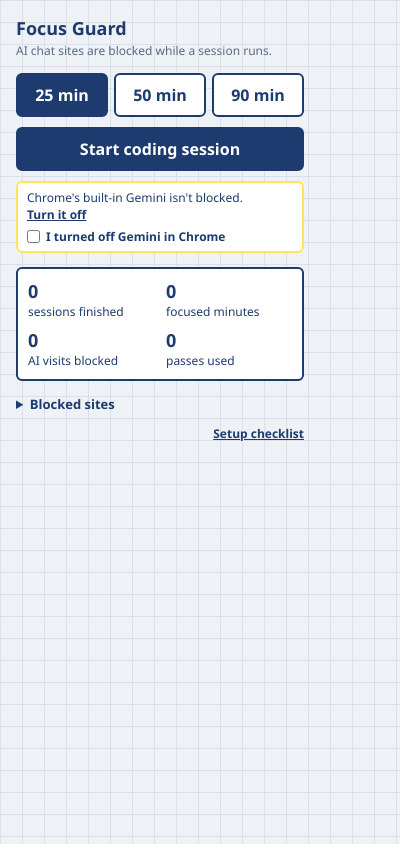
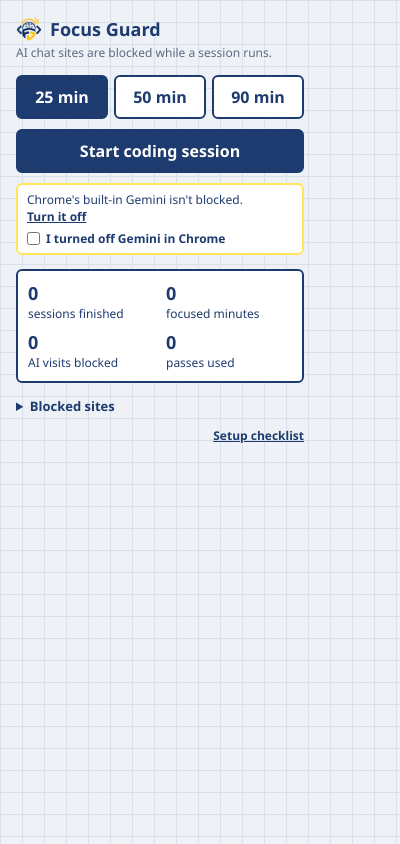
Before and after one commit to rishi555123/focus-guard, a browser extension: page src/popup/popup.html in a window 400 px wide. Drawn offline with Linux system fonts and the light colour scheme.

Commit message:
Show logo in popup, welcome and block pages
- Logo masters saved in docs/brand: the full logo with wordmark and
  tagline, and the icon on its own
- icons/logo-256.png, a tightly cropped transparent logo that stays sharp
  at the sizes used on the pages
- The logo next to the name in the popup, large above the welcome on the
  setup checklist, and small at the top of the block page
- The block page's logo is listed in web_accessible_resources and in the
  manifest test that pins what websites can load

Co-Authored-By: Claude Opus 5.5 <noreply@anthropic.com>

```diff
--- a/src/popup/popup.html
+++ b/src/popup/popup.html
@@ -2,7 +2,7 @@
 <html><head><meta charset="utf-8"><link rel="stylesheet" href="../shared/style.css">
 <style>
   body { width: 320px; padding: 16px; }
-  h1 { font-size: 18px; margin: 0 0 2px; }
+  h1 { font-size: 18px; margin: 0 0 2px; display: flex; align-items: center; gap: 8px; }
   .sub { font-size: 12px; margin: 0 0 14px; }
   .durations { display: flex; gap: 6px; margin-bottom: 10px; }
   .durations button { flex: 1; }
@@ -24,7 +24,7 @@
   .footer { margin: 12px 0 0; font-size: 12px; text-align: right; }
 </style></head>
 <body>
-  <h1>Focus Guard</h1>
+  <h1><img src="../../icons/logo-256.png" alt="" width="26" height="26">Focus Guard</h1>
   <p class="sub muted">AI chat sites are blocked while a session runs.</p>
 
   <section id="idle">
```
Also changed, not shown: src/blocked/blocked.html (+2 -0 lines), src/welcome/welcome.html (+2 -0 lines), tests/manifest.test.js (+1 -1 lines), docs/brand/logo-full.png (added), docs/brand/logo-icon.png (added), icons/logo-256.png (added), manifest.json, 1 other file.
